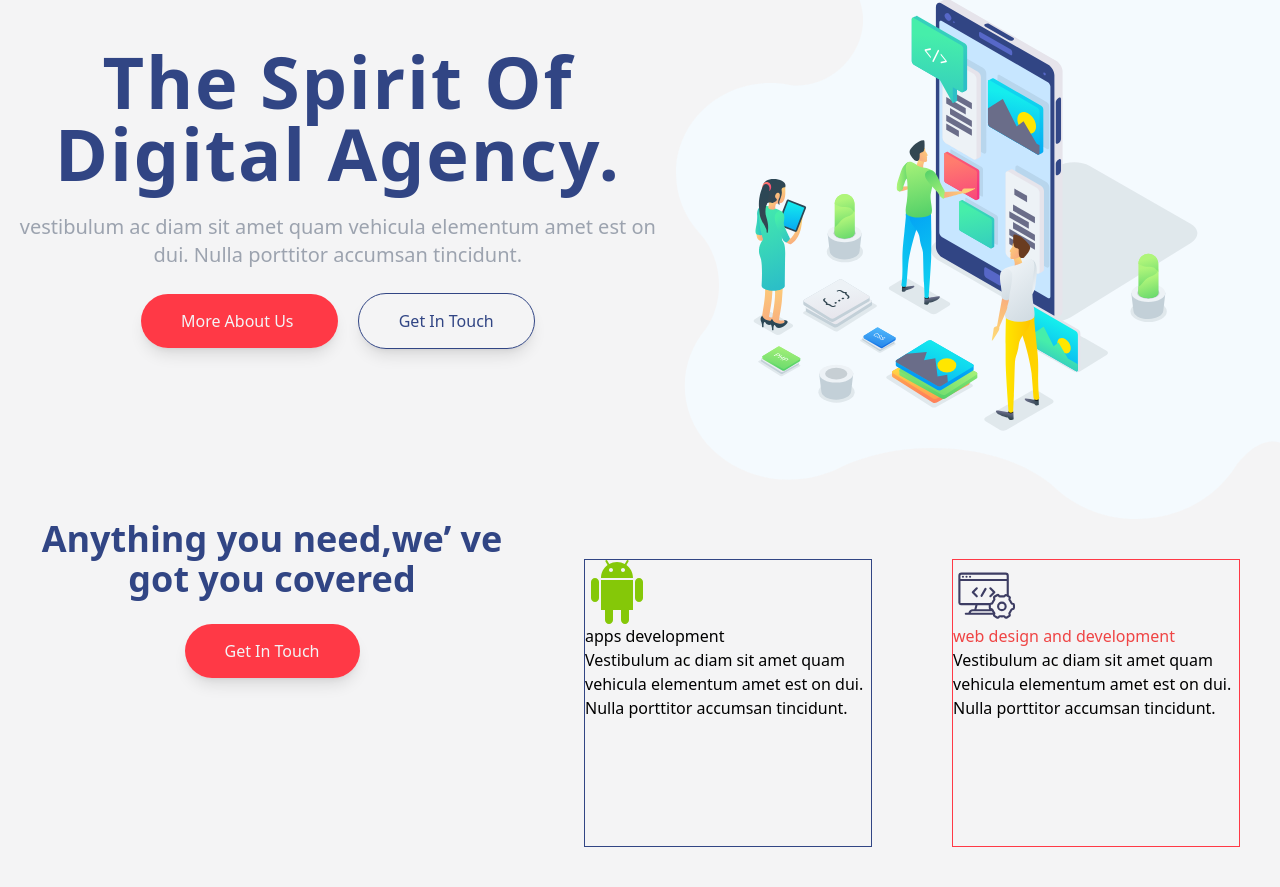
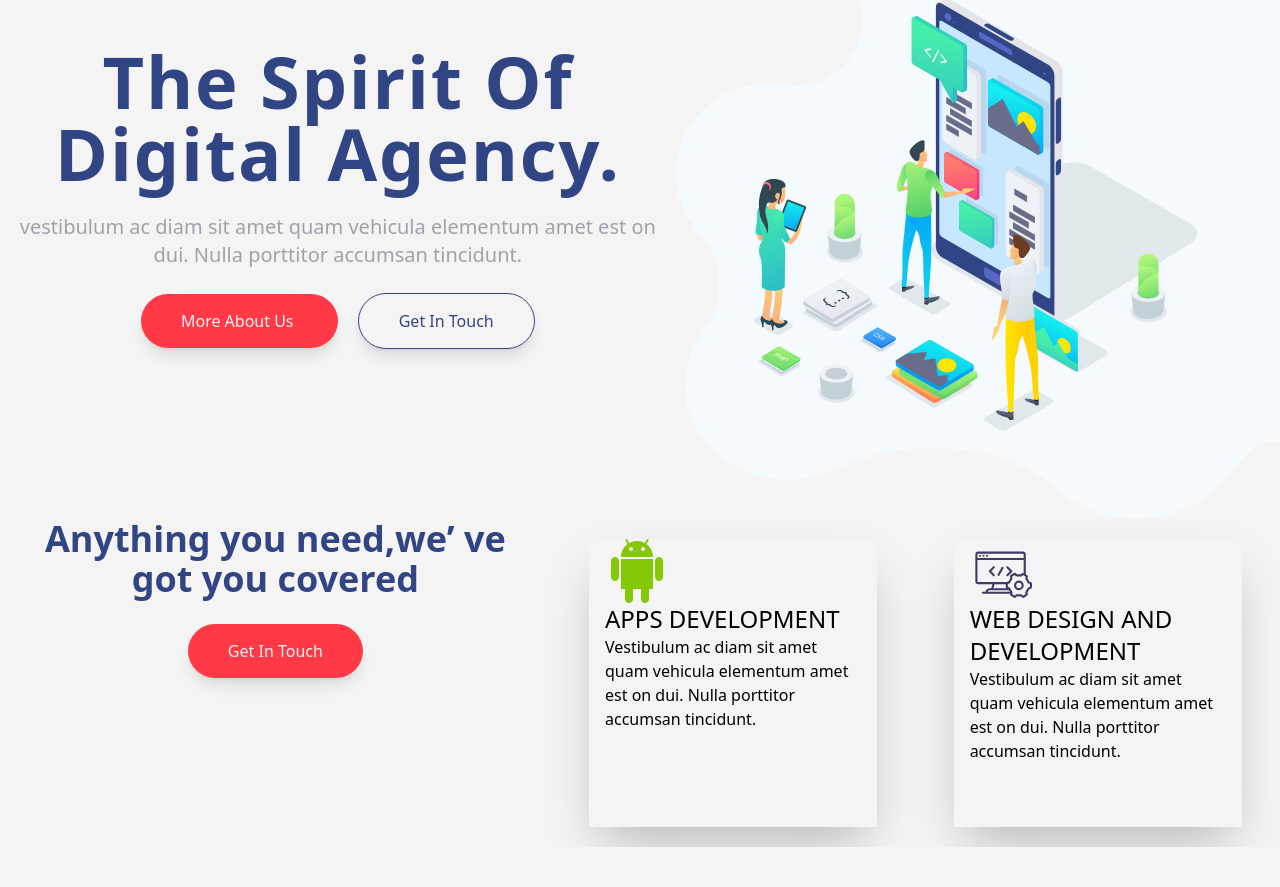
Before and after one commit to Mdkawsarislam2002/Doob-dev, a website: page public/index.html in a window 1280 px wide. Shown: the part 278-1165 px from the top of the page. After the commit the page ends 1125 px from the top, so only its background shows below. Drawn offline with Linux system fonts and the light colour scheme.

```diff
--- a/public/index.html
+++ b/public/index.html
@@ -53,16 +53,7 @@
         >
           <div class="">
             <h1
-              class="
-                text-5xl
-                lg:text-7xl
-                text-secondColor
-                my-6
-                font-bold
-                tracking-wide
-                leading-tight
-                capitalize
-              "
+              class="text-5xl lg:text-7xl text-secondColor my-6 font-bold tracking-wide leading-tight capitalize"
             >
               The Spirit of
               <br />
@@ -72,23 +63,10 @@
               vestibulum ac diam sit amet quam vehicula elementum amet est on
               dui. Nulla porttitor accumsan tincidunt.
             </p>
-            <div class="my-10">
+            <div class="my-10 block">
               <a class="btn px-10 py-4" href="#"> more about us </a>
               <a
-                class="
-                  text-secondColor
-                  ml-5
-                  px-10
-                  py-4
-                  rounded-full
-                  capitalize
-                  transition-all
-                  duration-500
-                  hover:bg-secondColor hover:text-gray-50
-                  border-secondColor border
-                  hover:border-secondColor hover:border-transparent
-                  shadow-lg
-                "
+                class="text-secondColor ml-5 px-10 py-4 rounded-full capitalize transition-all duration-500 hover:bg-secondColor hover:text-gray-50 border-secondColor border hover:border-secondColor hover:border-transparent shadow-lg"
                 href="#"
               >
                 get in touch
@@ -119,19 +97,19 @@
               src="./assets/icon/317758_android_google_icon.svg"
               alt=""
             />
-            <h3>apps development</h3>
+            <h3 class="about__heading">apps development</h3>
             <p>
               Vestibulum ac diam sit amet quam vehicula elementum amet est on
               dui. Nulla porttitor accumsan tincidunt.
             </p>
           </div>
-          <div class="about__items border border-mainColor">
+          <div class="about__items">
             <img
               class="about__icon"
               src="./assets/icon/5355692_code_coding_development_programming_web_icon.svg"
               alt=""
             />
-            <h3 class="text-red-500">web design and development</h3>
+            <h3 class="about__heading">web design and development</h3>
             <p>
               Vestibulum ac diam sit amet quam vehicula elementum amet est on
               dui. Nulla porttitor accumsan tincidunt.
--- a/src/tailwind.css
+++ b/src/tailwind.css
@@ -18,7 +18,7 @@
 
 @layer components {
   .about__items {
-    @apply h-72 w-72 border border-secondColor m-10;
+    @apply h-72 w-72  mx-auto my-5 px-4 shadow-2xl;
   }
 }
 
@@ -27,3 +27,9 @@
     @apply w-16;
   }
 }
+
+@layer components {
+  .about__heading {
+    @apply uppercase text-2xl;
+  }
+}
--- a/tailwind.config.js
+++ b/tailwind.config.js
@@ -7,6 +7,9 @@
         mainColor: "rgb(255,57,70)",
         secondColor: "rgb(49,69,132)",
       },
+      screen: {
+        mobile: "370px",
+      },
     },
   },
   plugins: [],
```
Also changed, not shown: public/style.css, 1 other file.
